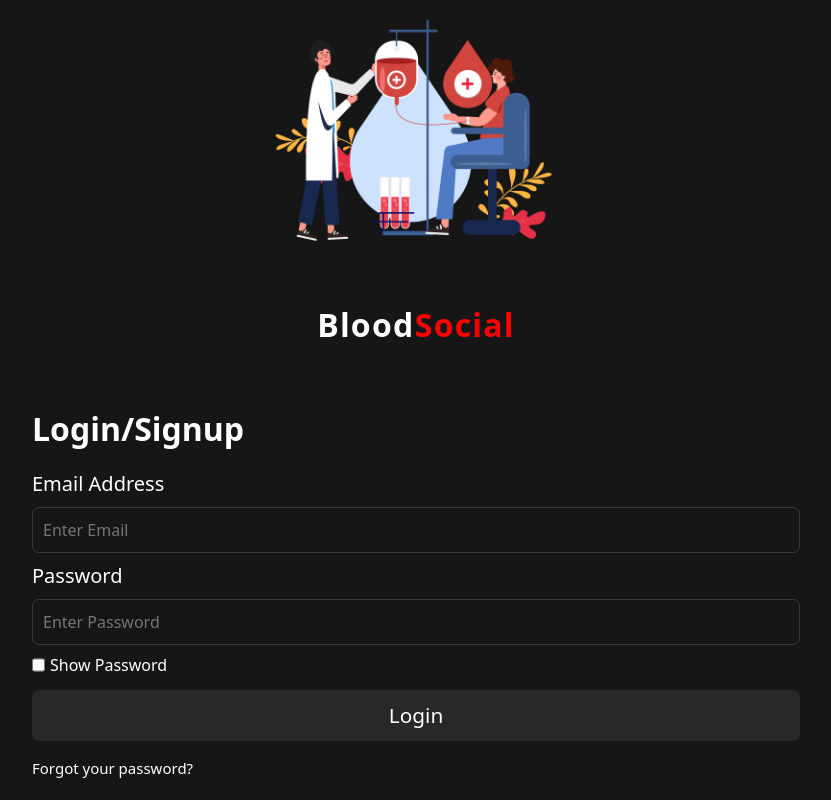
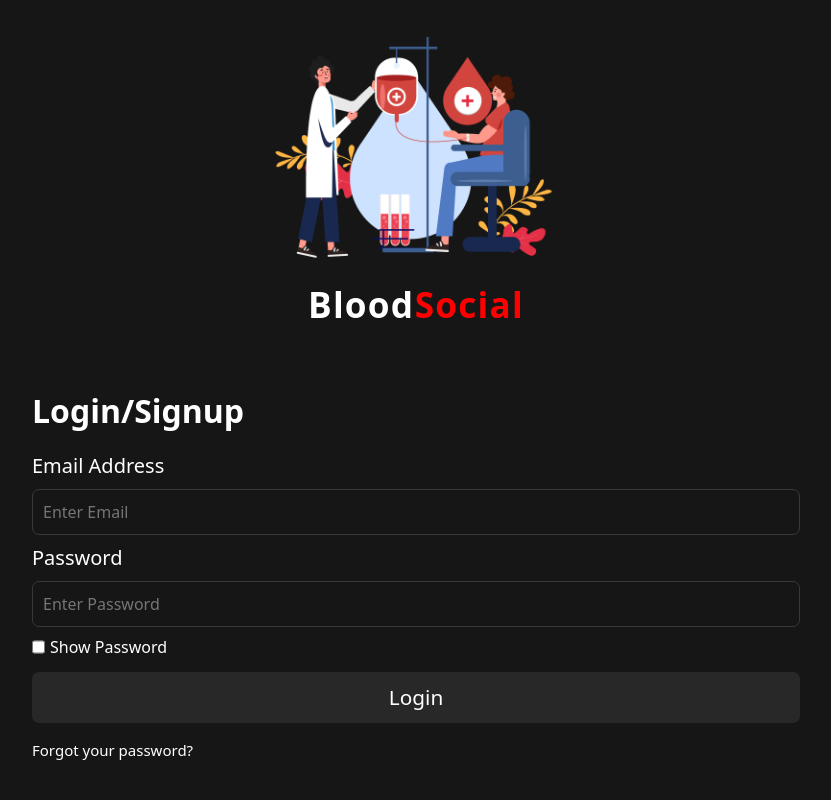
Before and after one commit to Mobin735/BloodSocial, a React (Create React App) app in the folder Frontend/: page /login in a window 1280 px wide. Shown: the whole page, without its empty margins (224-1055 px from the left). Built offline with nearby package versions, Linux system fonts and the light colour scheme; the HTML template or start-up script is replaced by a standard one.

Commit message:
minor login page changes

```diff
--- a/Frontend/src/pages/login/Login.css
+++ b/Frontend/src/pages/login/Login.css
@@ -112,6 +112,13 @@ input:-webkit-autofill:active {
     align-items: center;
     margin-top: -3vh;
     margin-bottom: 5vh;
+
+    div {
+      margin-top: -2.5rem !important;
+      p {
+        font-size: 2.2rem !important;
+      }
+    }
   }
 
   .rightHalf {
```
